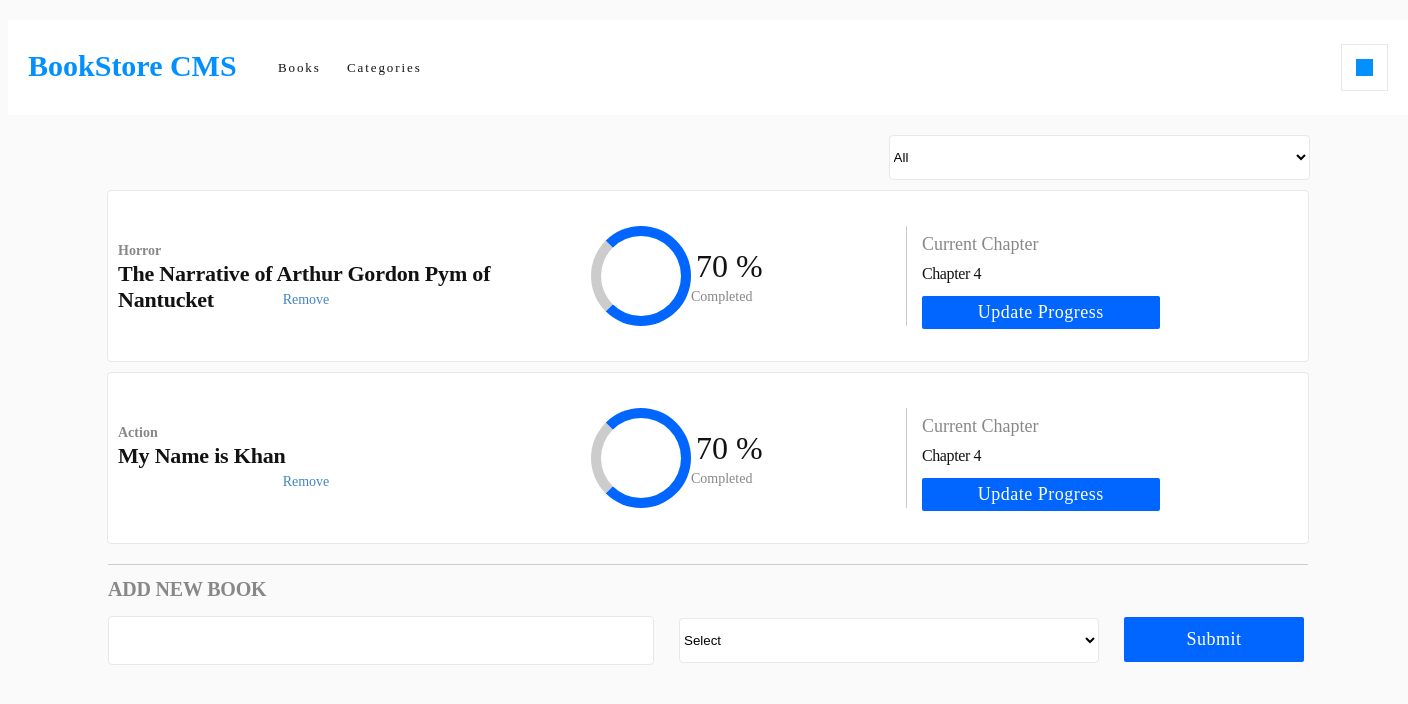
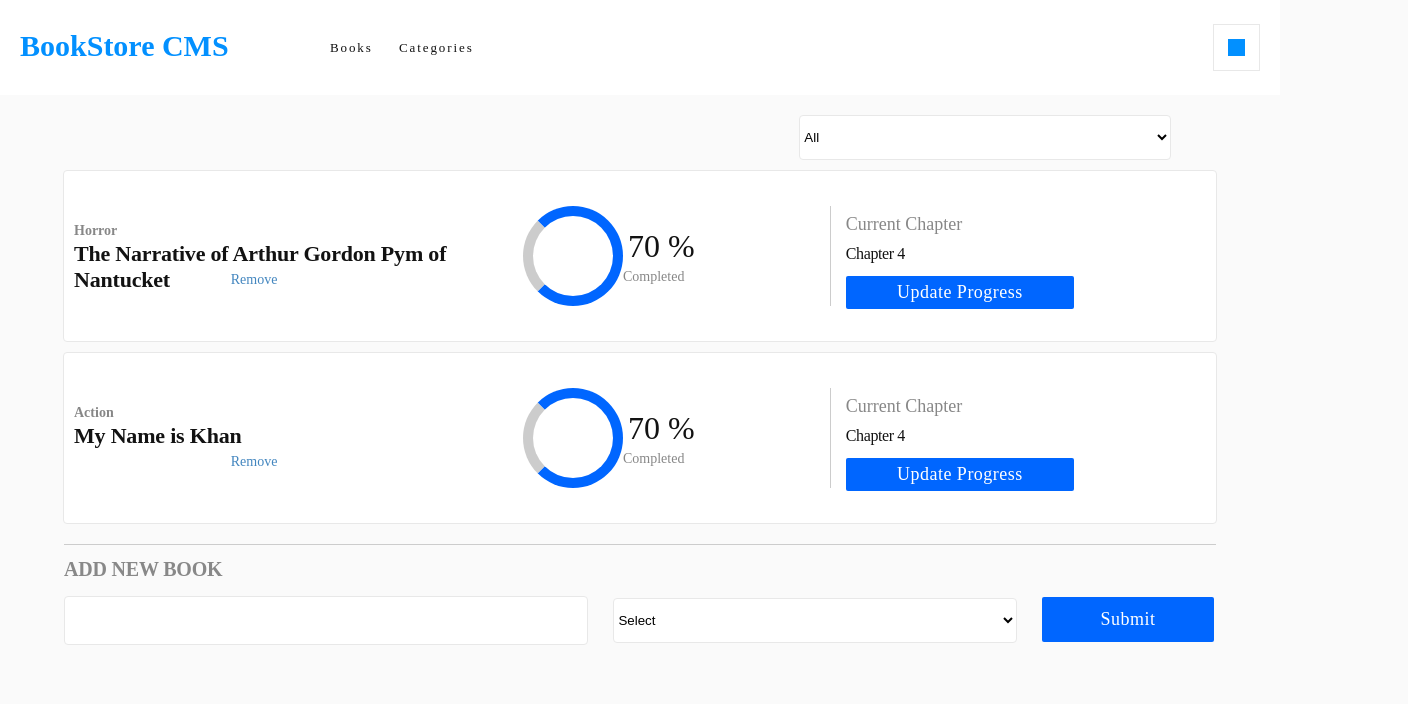
Before and after one commit to rvvergara/StoreCMS, a React (Create React App) app: page / in a window 1280 px wide. Shown: the top 704 px of the page, 1408 px wide, since content can reach past the window. Built offline with nearby package versions, Linux system fonts and the light colour scheme.

Commit message:
minor fixes and stickler add

```diff
--- a/src/containers/BooksForm.js
+++ b/src/containers/BooksForm.js
@@ -46,8 +46,8 @@ class BooksForm extends Component {
       <form className="formBook">
         <h1 className="addBook">ADD NEW BOOK</h1>
         <input onChange={e => this.handleChange('title',e.target.value)} value={this.state.title} />
-        <select onChange={e => this.handleChange('category',e.target.value)}>
-        <option disabled selected>Select</option>
+        <select defaultValue={'DEFAULT'} onChange={e => this.handleChange('category',e.target.value)}>
+        <option value="DEFAULT" disabled>Select</option>
           {options}
         </select>
         <button onClick={this.handleSubmit.bind(this)}>Submit</button>
--- a/src/styles/style.css
+++ b/src/styles/style.css
@@ -1,16 +1,12 @@
 body {
-    width: 1400px;
-    height: 1097px;
-    border-radius: 4px;
-    box-shadow: 0 0 60px 0 var(--black-5);
+    width: 100vw;
+    height: 100%;
     background-color: #fafafa;
-}
-#root{
-    margin-top: 20px;
+    margin: 0;
 }
 
 nav {
-    width: 1400px;
+    width: 100vw;
     height: 95px;
     background-color: #ffffff;
     display: flex;
@@ -18,9 +14,9 @@ nav {
 }
 
 .logo {
-    width: 240px;
+    width: 300px;
     height: 37px;
-    font-family: Montserrat;
+    font-family: Montserrat, serif;
     font-size: 30px;
     font-weight: bold;
     font-style: normal;
@@ -34,7 +30,7 @@ nav {
 .books {
     width: 59px;
     height: 16px;
-    font-family: Montserrat;
+    font-family: Montserrat, serif;
     font-size: 13px;
     font-weight: normal;
     font-style: normal;
@@ -68,7 +64,7 @@ nav span:nth-of-type(3) {
     margin-top: 20px;
 }
 .singleBook {
-    width: 1200px;
+    width: 90vw;
     height: 170px;
     border-radius: 4px;
     border: solid 1px #e8e8e8;
@@ -82,7 +78,7 @@ nav span:nth-of-type(3) {
     width: 100%;
     height: 18px;
     opacity: 0.5;
-    font-family: Montserrat;
+      font-family: Montserrat, serif;
     font-size: 14px;
     font-weight: bold;
     font-style: normal;
@@ -95,7 +91,7 @@ nav span:nth-of-type(3) {
   .title {
     width: 100%;
     height: 29px;
-    font-family: RobotoSlab;
+    font-family: RobotoSlab, serif;
     font-size: 22px;
     font-weight: 900;
     font-style: normal;
@@ -108,7 +104,7 @@ nav span:nth-of-type(3) {
   .remove {
     width: 100%;
     height: 19px;
-    font-family: RobotoSlab;
+    font-family: RobotoSlab, serif;
     font-size: 14px;
     font-weight: 300;
     font-style: normal;
@@ -144,7 +140,7 @@ nav span:nth-of-type(3) {
   .percentage {
     width: 100%;
     height: 39px;
-    font-family: Montserrat;
+    font-family: Montserrat, serif;
     font-size: 32px;
     font-weight: normal;
     font-style: normal;
@@ -159,7 +155,7 @@ nav span:nth-of-type(3) {
     width: 80px;
     height: 18px;
     opacity: 0.5;
-    font-family: Montserrat;
+    font-family: Montserrat, serif;
     font-size: 14px;
     font-weight: normal;
     font-style: normal;
@@ -180,7 +176,7 @@ nav span:nth-of-type(3) {
     outline: 0;
     border-radius: 2px;
     border: 0;
-    font-family: RobotoSlab;
+    font-family: RobotoSlab, serif;
     font-size: 18px;
     font-weight: 300;
     font-style: normal;
@@ -193,7 +189,7 @@ nav span:nth-of-type(3) {
   .chapter {
     width: 75px;
     height: 21px;
-    font-family: RobotoSlab;
+    font-family: RobotoSlab, serif;
     font-size: 16px;
     font-weight: 300;
     font-style: normal;
@@ -204,7 +200,7 @@ nav span:nth-of-type(3) {
   }
   .current {
     opacity: 0.5;
-    font-family: RobotoSlab;
+    font-family: RobotoSlab, serif;
     font-size: 18px;
     font-weight: 300;
     font-style: normal;
@@ -215,13 +211,13 @@ nav span:nth-of-type(3) {
   }
   .formBook {
     border-top: 1px solid #ccc;
-    width: 1200px;
+    width: 90vw;
     margin: 20px auto;
   }
   .addBook {
     width: 174px;
     height: 24px;
-    font-family: Montserrat;
+    font-family: Montserrat, serif;
     font-size: 20px;
     font-weight: bold;
     font-style: normal;
@@ -253,7 +249,7 @@ nav span:nth-of-type(3) {
     outline: 0;
     border-radius: 2px;
     border: 0;
-    font-family: RobotoSlab;
+    font-family: RobotoSlab, serif;
     font-size: 18px;
     font-weight: 300;
     font-style: normal;
@@ -264,7 +260,7 @@ nav span:nth-of-type(3) {
     color: #ffffff;
   }
   .categoryForm{
-    width: 86%;
+    width: 83%;
     height: 30px;
     margin: auto;
   }
```
Also changed, not shown: .stickler.yml (added), 1 other file (tests, documents, lock files or other folders).
